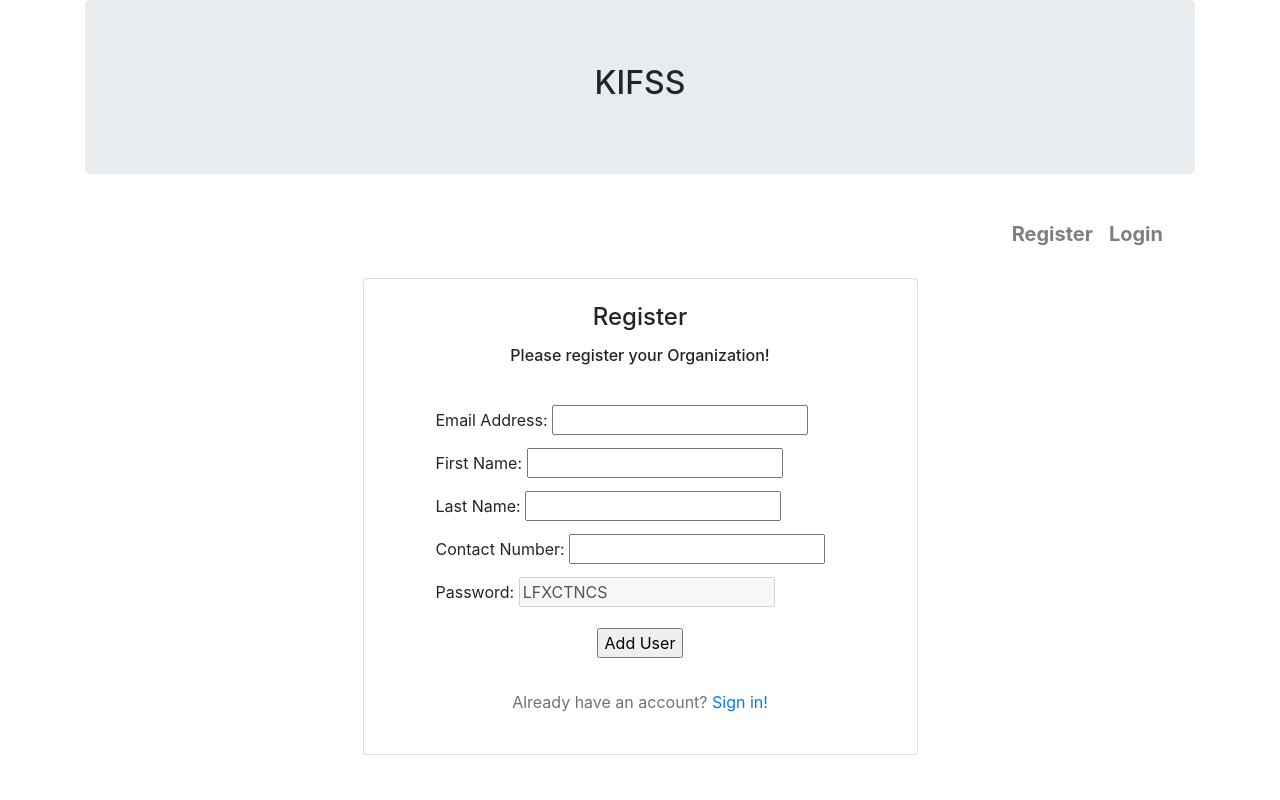
After one commit to valkiss024/KIFSS_Project, a Flask app: page /adduser in a window 1280 px wide. The commit adds this page. Run offline with Flask 3, Linux system fonts and the light colour scheme; the visitor is signed in with stand-in values (Sample User, id 1).

Commit message:
Added forms for adding users and resetting passwords with test htmls

```diff
--- a/dashboard/__init__.py
+++ b/dashboard/__init__.py
@@ -13,11 +13,11 @@ def create_app(config_file='./settings.py'):
 
     db.init_app(app)
     with app.app_context():
-        db.drop_all()
+        # db.drop_all()
         db.create_all()
         db.session.commit()
 
-    mail.init_app(app)
+    # mail.init_app(app)
 
     app.register_blueprint(dashboard)  # Register the Blueprint to access routes
 
--- a/dashboard/forms.py
+++ b/dashboard/forms.py
@@ -2,13 +2,13 @@ from flask_wtf import FlaskForm
 from wtforms import EmailField, PasswordField, StringField, SubmitField, TelField, BooleanField
 from wtforms.validators import InputRequired, Email, Length, ValidationError, StopValidation
 
-from dashboard import db
 from dashboard.models import Organization, User, AdminUser, Sensor
+from dashboard._utils import generate_password
 
 
 # Registration Forms:
 
-class BaseRegisterForm(FlaskForm):
+class RegisterForm(FlaskForm):
     """
     The Base Registration Form - defines basic form fields and validation methods use across different registration
     forms on the site
@@ -19,20 +19,15 @@ class BaseRegisterForm(FlaskForm):
     confirm_password = PasswordField(label='Confirm Password:', validators=[InputRequired(), Length(min=8, max=40)])
     submit = SubmitField(label='Register', render_kw={'style': 'text-center'})
 
-    #def validate_email(self, email, model):
-       # """Method for email validation"""
-       # if model.query.filter_by(email=email.data).first():
-        #    raise ValidationError('Email already exists!')
-
     def validate_confirm_password(self, confirm_password):
         """Method for validating password match"""
         if confirm_password.data != self.password.data:
             raise ValidationError('Passwords must match!')
 
 
-class OrganizationRegisterForm(BaseRegisterForm):
+class RegisterOrganizationForm(RegisterForm):
     """
-    The Organization Registration form - derived from the Base Registration Form, used to get the data required to
+    The Organization Registration form - derived from the Registration Form, used to get the data required to
     create a new Organization object in the Database
     """
 
@@ -41,27 +36,55 @@ class OrganizationRegisterForm(BaseRegisterForm):
     postcode = StringField(label='Postcode:', validators=[InputRequired(), Length(max=9)])
 
     def validate_email(self, email):
+        """Method to validate whether an Organization with the email already exists"""
         if Organization.query.filter_by(email=email.data).first():
-            raise ValidationError('Email already exists!')
+            raise ValidationError('An Organization with this email already exists!')
 
     def validate_name(self, name):
+        """Method to validate whether an Organization with the name already exists"""
         if Organization.query.filter_by(name=name.data).first():
             raise ValidationError('An Organization with this name already exists!')
 
 
-class UserRegisterForm(BaseRegisterForm):
+class AddUserForm(FlaskForm):
     """
-    The User Registration form - derived from the Base Registration Form, used to get the data required to create a new
+    The User Registration form - derived from the Registration Form, used to get the data required to create a new
     User object in the Database
     """
 
+    email = EmailField(label='Email Address:', validators=[InputRequired(), Email(), Length(max=120)])
     first_name = StringField(label='First Name:', validators=[InputRequired(), Length(min=1, max=50)])
     last_name = StringField(label='Last Name:', validators=[InputRequired(), Length(min=2, max=50)])
     contact_number = TelField(label='Contact Number:', validators=[Length(max=13)])
+    password = StringField(label='Password:', default=generate_password(8),
+                           render_kw={'disabled': ""})
+    submit = SubmitField(label='Add User', render_kw={'style': 'text-center'})
 
     def validate_email(self, email):
+        """Method to validate whether a User with the email already exists"""
+        # TODO: This would only allow a user to be part of only one Organization
+        # Do a query on the endpoint for Organization specific search to check for only current Organization
         if User.query.filter_by(email=email.data).first():
-            raise ValidationError('Email already exists!')
+            raise ValidationError('A User with this email already exists')
+
+
+class AddSensorForm(FlaskForm):
+    """
+    The Add Sensor form -  derived from the Registration Form, used to get the data to create a new Sensor object in the
+    Database
+    """
+
+    serial_number = StringField(label='Serial Number:', validators=[InputRequired(), Length(min=2, max=10)])
+    name = StringField(label='Name:', validators=[InputRequired(), Length(min=2, max=50)])
+    address = StringField(label='Address Line 1:', validators=[InputRequired(), Length(max=70)])
+    city = StringField(label='City:', validators=[InputRequired(), Length(max=30)])
+    region = StringField(label='Region:', validators=[InputRequired(), Length(max=30)])
+    submit = SubmitField(label='Add Sensor', render_kw={'style': 'text-center'})
+
+    def validate_serial_number(self, serial_number):
+        """Method to validate whether a Sensor with the serial number already exists"""
+        if Sensor.query.filter_by(serial_number=serial_number.data).first():
+            raise ValidationError('A Sensor with this serial number already exists')
 
 
 # Login Forms:
@@ -76,7 +99,7 @@ class BaseLoginForm(FlaskForm):
     submit = SubmitField('Login')
 
     def _validate_password(self, password, user):
-        # Method to match the password provided against the password hash stored in the Database
+        """Method to match the password provided against the password hash stored in the Database"""
         if not user.validate_password_hash(password=password):
             raise ValidationError('Incorrect password!')
 
@@ -92,6 +115,7 @@ class MainLoginForm(BaseLoginForm):
     def validate_email(self, email):
         """Main validation method - checks if the user exists, call the password validator then in case if the user is
         an organization then checks whether they have been approved"""
+
         user = self.get_user()
         if not user:
             raise StopValidation(f'No profile associated with {email.data} was found!')
@@ -112,8 +136,6 @@ class AdminLoginForm(BaseLoginForm):
     Admin privileges
     """
 
-    # NOT YET IMPLEMENTED TO THE SITE!
-
     def validate_email(self, email):
         admin_user = self.get_user()
         if not admin_user:
@@ -123,18 +145,38 @@ class AdminLoginForm(BaseLoginForm):
         return AdminUser.query.filter_by(email=self.email.data).first()
 
 
-class AddSensorForm(FlaskForm):
+# Reset password form
+class ResetPasswordForm(FlaskForm):
     """
-    The Add Sensor form
-    create a new Sensor object in the Database
+    The Reset Password Form - derived from the Flask Form and used to get data to update a User's password
     """
 
-    serial_number = StringField(label='Serial Number:', validators=[InputRequired(), Length(min=2, max=10)])
-    name = StringField(label='Name:', validators=[InputRequired(), Length(min=2, max=50)])
-    address = StringField(label='Address Line 1:', validators=[InputRequired(), Length(max=70)])
-    city = StringField(label='City:', validators=[InputRequired(), Length(max=30)])
-    region = StringField(label='Region:', validators=[InputRequired(), Length(max=30)])
+    old_password = PasswordField(validators=[InputRequired(), Length(min=8, max=40)])
+    new_password = PasswordField(validators=[InputRequired(), Length(min=8, max=40)])
+    new_password_confirm = PasswordField(validators=[InputRequired(), Length(min=8, max=40)])
+    submit = SubmitField(label='Reset', render_kw={'style': 'text-center'})
 
-    def validate_serial_number(self, serial_number):
-        if Sensor.query.filter_by(serial_number=serial_number.data).first():
-            raise ValidationError('Sensor already exists!')
+    def __init__(self, user_class, user):
+        super().__init__()
+        self.__user_class = user_class
+        self.__user = user
+
+    def validate_new_password(self, new_password):
+        if new_password.data == self.old_password.data:
+            raise ValidationError('New password must differ from old password!')
+
+    def validate_new_password_confirm(self, new_password_confirm):
+        """Method for validating password match"""
+        if new_password_confirm.data != self.new_password.data:
+            raise ValidationError('New passwords must match!')
+
+    def validate_old_password(self, old_password):
+        user = self._get_user()
+        if not user.validate_password_hash(old_password.data):
+            raise ValidationError('Incorrect old password')
+
+    def _get_user(self):
+        if self.__user_class == 'Organization':
+            return Organization.query.filter_by(id=self.__user.id).first()
+        else:
+            return User.query.filter_by(id=self.__user.id).first()
--- a/dashboard/inserts.py
+++ b/dashboard/inserts.py
@@ -7,8 +7,8 @@ import datetime
 triggers = os.path.abspath('dashboard/data/trigger')
 selfchecks = os.path.abspath('dashboard/data/selfcheck')
 
-engine = db.create_engine("mysql+pymysql://root@localhost/kifss")
-connection = engine.connect()
+# engine = db.create_engine("mysql+pymysql://root@localhost/kifss")
+# connection = engine.connect()
 
 def json_to_sql():
 
--- a/dashboard/routes.py
+++ b/dashboard/routes.py
@@ -4,7 +4,7 @@ from flask import Blueprint, render_template, flash, redirect, url_for
 from flask_login import login_required, current_user, logout_user, login_user
 from flask_mail import Message
 from dashboard import db, login_manager, mail
-from dashboard.forms import MainLoginForm, OrganizationRegisterForm, AddSensorForm
+from dashboard.forms import MainLoginForm, RegisterOrganizationForm, AddSensorForm, AddUserForm, ResetPasswordForm
 from dashboard.models import Organization, User, Sensor
 
 import dashboard.inserts as ins
@@ -36,7 +36,7 @@ def login():
     login_form = MainLoginForm()
     if login_form.validate_on_submit():
         user = login_form.get_user()
-        print(login_user(user, remember=True))
+        print(login_user(user))
         print(current_user)
 
         return redirect(url_for('main.dashboard_'))
@@ -49,7 +49,7 @@ def register():
     """
     View function to handle the logic behind creating new organizations
     """
-    register_form = OrganizationRegisterForm()
+    register_form = RegisterOrganizationForm()
     if register_form.validate_on_submit():
         new_organization = Organization(
             name=register_form.name.data,
@@ -63,15 +63,13 @@ def register():
         db.session.add(new_organization)
         db.session.commit()
 
-        # print(os.environ.get('MAIL_USERNAME'))
-
-        msg = Message(
+        """msg = Message(
             'New Registration Request!',
             sender=os.environ.get('MAIL_USERNAME'),
             recipients=[os.environ.get('MAIL_USERNAME')]
         )
         msg.body = f'A new organization - {new_organization.name} - has registered! Go to the Admin dashboard to approve it!'
-        mail.send(msg)
+        mail.send(msg)"""
 
         flash('Account has been registered successfully, please wait for approval!', 'success')
         return redirect(url_for('main.login'))
@@ -83,8 +81,8 @@ def register():
 @login_required
 def dashboard_():
     # print(current_user
-    ins.add_example_sensors(current_user.get_organization())
-    ins.json_to_sql()
+    #ins.add_example_sensors(current_user.get_organization())
+    #ins.json_to_sql()
     return render_template('dashboard.html', user=current_user)
 
 
@@ -124,3 +122,44 @@ def addsensor():
         return redirect(url_for('main.dashboard_'))
 
     return render_template('account.html', form=sensor_form)
+
+
+@dashboard.route('/adduser', methods=['GET', 'POST'])
+@login_required
+def add_user():
+    form = AddUserForm()
+    if form.validate_on_submit():
+        new_user = User(
+            email=form.email.data,
+            first_name=form.first_name.data,
+            last_name=form.last_name.data,
+            contact_number=form.contact_number.data,
+            organization_id=current_user.id
+        )
+        new_user.create_password_hash(form.password.data)
+
+        db.session.add(new_user)
+        db.session.commit()
+
+        flash('New user added successfully! An email notification has been sent out!')
+        return redirect(url_for('main.dashboard_'))
+
+    return render_template('add_user.html', form=form)
+
+
+@dashboard.route('/resetpassword', methods=['GET', 'POST'])
+@login_required
+def reset_password():
+    form = ResetPasswordForm(current_user.__class__.__name__, current_user)
+    if form.validate_on_submit():
+
+        current_user.create_password_hash(form.new_password.data)
+
+        db.session.merge(current_user)
+        db.session.commit()
+
+        logout_user()
+        flash('Password updated successfully! Please log in again!')
+        return redirect(url_for('main.login'))
+
+    return render_template('reset_pass.html', form=form)
--- /dev/null
+++ b/dashboard/templates/add_user.html
@@ -0,0 +1,32 @@
+{% extends 'base.html'  %}
+{% block title %}Create an organisation{% endblock %}
+
+{% block container %}
+    {% for field, errors in form.errors.items() %}
+        <h4 class="alert alert-danger">{{ ', '.join(errors) }}</h4>
+    {% endfor %}
+
+    <form method="post">
+        {{ form.hidden_tag() }}  <!--Cross-site request forgery attack-->
+        <div class="card mx-auto w-50 p-4 m-2">
+            <div class="card-title text-center">
+                <h4>Register</h4>
+            </div>
+            <div class="card-subtitle mb-4 text-center">
+                <h6>Please register your Organization!</h6>
+            </div>
+            <fieldset class="form-group">
+                <ul style="list-style-type: none">
+                    <li class="m-2">{{ form.email.label }} {{ form.email }}</li>
+                    <li class="m-2">{{ form.first_name.label }} {{ form.first_name }}</li>
+                    <li class="m-2">{{ form.last_name.label }} {{ form.last_name }}</li>
+                    <li class="m-2">{{ form.contact_number.label }} {{ form.contact_number }}</li>
+                    <li class="m-2">{{ form.password.label }} {{ form.password }}</li>
+                </ul>
+                <div class="text-center mt-2">{{ form.submit }}</div>
+            </fieldset>
+            <p class="text-muted mt-3 text-center">Already have an account? <a href="{{ url_for('main.login') }}">Sign in!</a></p>
+        </div>
+    </form>
+
+{% endblock %}
--- a/dashboard/templates/register.html
+++ b/dashboard/templates/register.html
@@ -22,7 +22,7 @@
 
             <div>
                 {% for field, errors in form.errors.items() %}
-                    <h4 class="alert alert-danger">{{ ', '.join(errors) }}</h4>
+                    <h5 class="alert alert-danger">{{ ', '.join(errors) }}</h5>
                 {% endfor %}
             </div>
 
```
Also changed, not shown: dashboard/_utils.py (added, +8 -0 lines), dashboard/models.py (+0 -21 lines), dashboard/templates/dashboard.html (+13 -0 lines), dashboard/templates/login.html (+4 -4 lines), dashboard/templates/reset_pass.html (added, +30 -0 lines).
